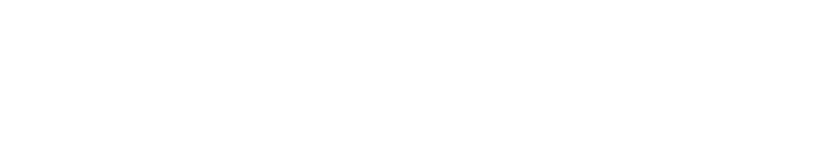
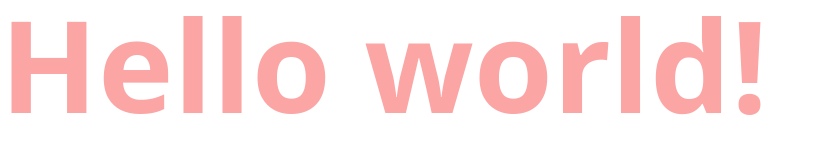
Before and after one commit to webweaverashik/khaddyo, a plain HTML site: page index.html in a window 1280 px wide. Shown: the whole page, without its empty margins (0-813 px from the left). Drawn offline with nearby package versions, Linux system fonts and the light colour scheme.

Commit message:
tailwind N DaisyUI installed

```diff
--- a/index.html
+++ b/index.html
@@ -1,11 +1,18 @@
-<!DOCTYPE html>
-<html lang="en">
+<!doctype html>
+<html>
+
 <head>
     <meta charset="UTF-8">
     <meta name="viewport" content="width=device-width, initial-scale=1.0">
-    <title>Document</title>
+    <link href="https://cdn.jsdelivr.net/npm/daisyui@4.12.10/dist/full.min.css" rel="stylesheet" type="text/css" />
+    <script src="https://cdn.tailwindcss.com"></script>
 </head>
+
 <body>
+    <h1 class="text-9xl font-bold text-red-300">
+        Hello world!
+    </h1>
+</body>
 
-</body>
+<script src="js/script.js"></script>
 </html>
--- /dev/null
+++ b/tailwind.config.js
@@ -0,0 +1,8 @@
+/** @type {import('tailwindcss').Config} */
+module.exports = {
+    content: ["./src/**/*.{html,js}"],
+    theme: {
+      extend: {},
+    },
+    plugins: [],
+  }
```
Also changed, not shown: js/script.js (added).
